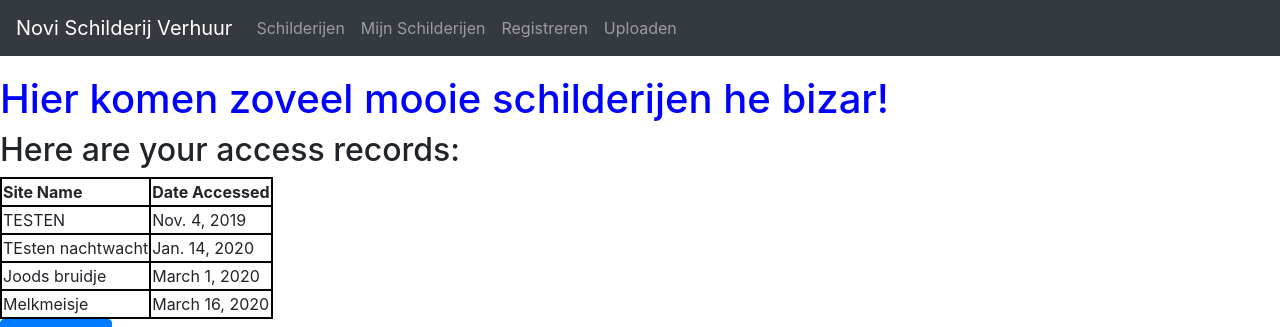
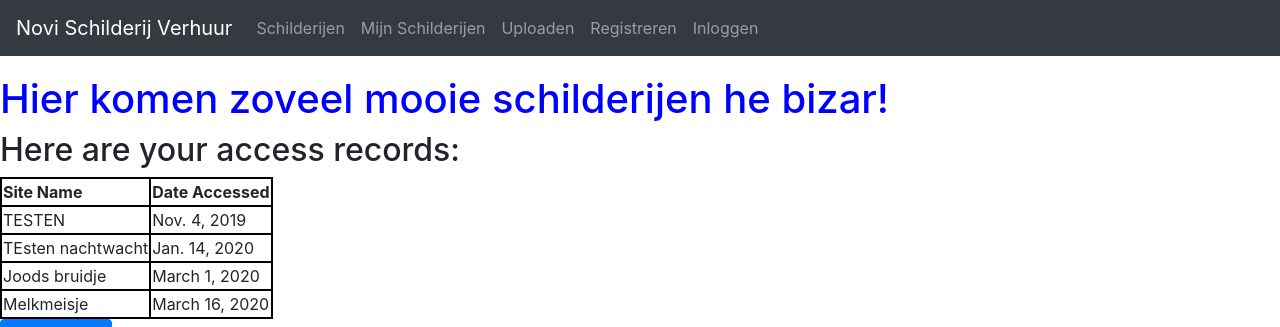
Before and after one commit to joost-lauwen/NoviWebshop, a Django app: page / in a window 1280 px wide. Shown: the top 327 px of the page. Run offline with Django 3.2, Linux system fonts and the light colour scheme; data comes from the database, SQL or seed files in the repository; some libraries are stand-ins or nearby versions.

Commit message:
small update navbar

```diff
--- a/templates/noviwebshopapp/base.html
+++ b/templates/noviwebshopapp/base.html
@@ -27,10 +27,13 @@
               <a class="nav-link" href="#" tabindex="-1" aria-disabled="true">Mijn Schilderijen </a>
             </li>
             <li class="nav-item">
+              <a class="nav-link" href="{% url 'noviwebshopapp:Registreren' %}">Uploaden </a>
+            </li>
+            <li class="nav-item">
               <a class="nav-link" href="{% url 'noviwebshopapp:Registreren' %}">Registreren </a>
             </li>
             <li class="nav-item">
-              <a class="nav-link" href="{% url 'noviwebshopapp:Registreren' %}">Uploaden</a>
+              <a class="nav-link" href="{% url 'noviwebshopapp:Registreren' %}">Inloggen  </a>
             </li>
           </ul>
         </div>
```
